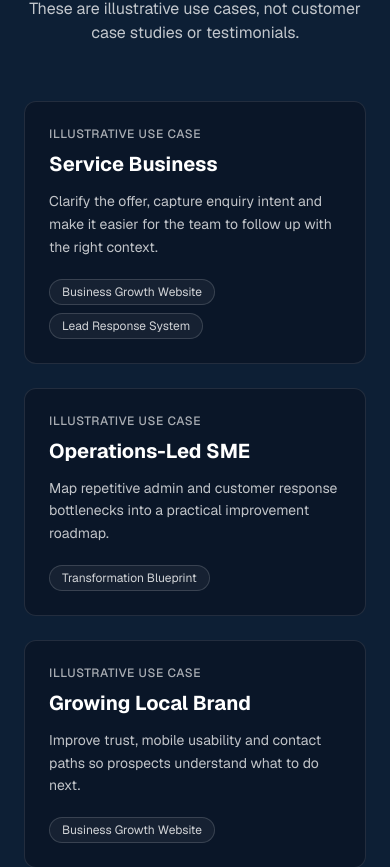
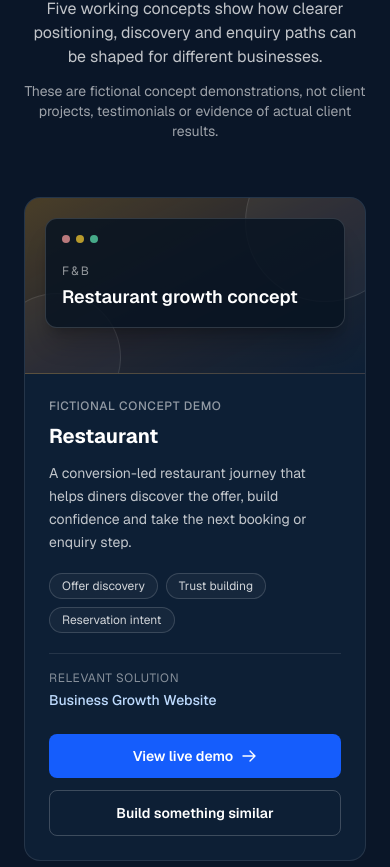
Before and after one commit to roylamcw/swift-sense-digital, a Next.js app: page / in a window 390 px wide. Shown: the part 8276-9143 px from the top of the page. Built offline with nearby package versions, Linux system fonts and the light colour scheme.

Commit message:
Integrate approved concept demo portfolio (#1)
Publish five approved concept demos, capability statement, and demo-to-enquiry journeys.

```diff
--- a/app/components/conversion-tracking.ts
+++ b/app/components/conversion-tracking.ts
@@ -6,7 +6,9 @@ export type ConversionEventName =
   | "form_submission_success"
   | "email_link_click"
   | "whatsapp_link_click"
-  | "primary_contact_cta_click";
+  | "primary_contact_cta_click"
+  | "concept_demo_click"
+  | "capability_statement_download";
 
 type EventProperties = Record<string, string | number | boolean>;
 
--- a/app/layout.tsx
+++ b/app/layout.tsx
@@ -38,6 +38,9 @@ export const metadata: Metadata = {
     "Lead Response System",
     "Transformation Blueprint",
     "Business Transformation Singapore",
+    "Event Agency Website Singapore",
+    "Tuition Centre Website Singapore",
+    "SME Website Concept Demo",
   ],
 
   authors: [
--- a/app/page.tsx
+++ b/app/page.tsx
@@ -4,10 +4,8 @@ import TrackedLink from "./components/TrackedLink";
 
 const navLinks = [
   { label: "Products", href: "#products" },
+  { label: "Concept Demos", href: "#concept-demos" },
   { label: "Founder", href: "#founder" },
-  { label: "Why Us", href: "#why-us" },
-  { label: "Examples", href: "#examples" },
-  { label: "Pricing", href: "#pricing" },
   { label: "Process", href: "#process" },
   { label: "FAQ", href: "#faq" },
   { label: "Contact", href: "#contact" },
@@ -18,6 +16,8 @@ const CONTACT_PHONE_DISPLAY = "+65 9237 1516";
 const CONTACT_PHONE_HREF = "tel:+6592371516";
 const CONTACT_WHATSAPP = "https://wa.me/6592371516";
 const CONTACT_LINKEDIN = "https://www.linkedin.com/company/swiftsensedigital/";
+const CAPABILITY_STATEMENT_HREF =
+  "/SSD-One-Page-Capability-Statement-v1.2.pdf";
 
 const problems = [
   {
@@ -92,24 +92,71 @@ const whySwiftSense = [
   },
 ];
 
-const exampleUseCases = [
+const conceptDemos = [
   {
-    name: "Service Business",
+    name: "Restaurant",
+    brand: "Restaurant growth concept",
+    sector: "F&B",
     description:
-      "Clarify the offer, capture enquiry intent and make it easier for the team to follow up with the right context.",
-    tags: ["Business Growth Website", "Lead Response System"],
+      "A conversion-led restaurant journey that helps diners discover the offer, build confidence and take the next booking or enquiry step.",
+    journey: ["Offer discovery", "Trust building", "Reservation intent"],
+    solution: "Business Growth Website",
+    href: "https://ssd-restaurant-demo.roylamcw.chatgpt.site",
+    accent:
+      "from-amber-500/25 via-orange-500/10 to-transparent",
+    signal: "Discover · Decide · Reserve",
   },
   {
-    name: "Operations-Led SME",
+    name: "Part-Time Staffing",
+    brand: "Staffing platform concept",
+    sector: "Staffing & recruitment",
     description:
-      "Map repetitive admin and customer response bottlenecks into a practical improvement roadmap.",
-    tags: ["Transformation Blueprint"],
+      "A dual-audience experience that separates client and member journeys while reducing friction around staffing requests and applications.",
+    journey: ["Client requests", "Member onboarding", "Clear next actions"],
+    solution: "Business Growth Website + Lead Response System",
+    href: "https://ssd-staffing-demo.roylamcw.chatgpt.site",
+    accent:
+      "from-emerald-500/25 via-cyan-500/10 to-transparent",
+    signal: "Request · Match · Mobilise",
   },
   {
-    name: "Growing Local Brand",
+    name: "Property Investment",
+    brand: "Advisory journey concept",
+    sector: "Property services",
     description:
-      "Improve trust, mobile usability and contact paths so prospects understand what to do next.",
-    tags: ["Business Growth Website"],
+      "A trust-first advisory journey that organises complex information and guides investors toward a more useful consultation.",
+    journey: ["Opportunity discovery", "Investor education", "Consultation intent"],
+    solution: "Business Growth Website",
+    href: "https://ssd-property-demo.roylamcw.chatgpt.site",
+    accent:
+      "from-violet-500/25 via-blue-500/10 to-transparent",
+    signal: "Explore · Understand · Enquire",
+  },
+  {
+    name: "Luma Events",
+    brand: "Events ecosystem concept",
+    sector: "Events",
+    description:
+      "A premium, production-led concept for agencies, venues, weddings and specialist event partners, built around a structured event brief.",
+    journey: ["Experience showcase", "Service discovery", "Event brief"],
+    solution: "Business Growth Website + Lead Response System",
+    href: "https://ssd-events-demo.roylamcw.chatgpt.site",
+    accent:
+      "from-fuchsia-500/25 via-purple-500/10 to-transparent",
+    signal: "Imagine · Plan · Deliver",
+  },
+  {
+    name: "Brightward Learning",
+    brand: "Tuition & enrichment concept",
+    sector: "Education",
+    description:
+      "A warm, parent-friendly concept that makes programme, subject and level discovery clearer before a trial request.",
+    journey: ["Programme filtering", "Level selection", "Trial request"],
+    solution: "Business Growth Website + Lead Response System",
+    href: "https://ssd-tuition-demo.roylamcw.chatgpt.site",
+    accent:
+      "from-sky-500/25 via-teal-500/10 to-transparent",
+    signal: "Discover · Learn · Progress",
   },
 ];
 
@@ -495,35 +542,153 @@ export default function Home() {
           </div>
         </section>
 
-        <section id="examples" className="border-t border-white/10 bg-[#0d1f35] px-6 py-20 md:py-28">
+        <section id="concept-demos" className="border-t border-white/10 px-6 py-20 md:py-28">
           <div className="mx-auto max-w-6xl">
-            <div className="mx-auto max-w-2xl text-center">
+            <div className="mx-auto max-w-3xl text-center">
               <p className="mb-3 text-sm font-medium uppercase tracking-wider text-blue-300">
-                Example applications
+                Concept demo portfolio
               </p>
               <h2 className="text-3xl font-bold tracking-tight md:text-4xl">
-                How the launch products can be applied
+                See what your customer journey could become
               </h2>
               <p className="mt-4 text-white/75">
-                These are illustrative use cases, not customer case studies or testimonials.
+                Five working concepts show how clearer positioning, discovery and enquiry paths
+                can be shaped for different businesses.
+              </p>
+              <p className="mt-3 text-sm text-white/60">
+                These are fictional concept demonstrations, not client projects, testimonials or
+                evidence of actual client results.
               </p>
             </div>
-            <div className="mt-14 grid gap-6 lg:grid-cols-3">
-              {exampleUseCases.map((project) => (
-                <article key={project.name} className="rounded-xl border border-white/10 bg-[#0a1628] p-6">
-                  <p className="text-xs font-medium uppercase tracking-wider text-white/65">Illustrative use case</p>
-                  <h3 className="mt-2 text-xl font-bold">{project.name}</h3>
-                  <p className="mt-3 text-sm leading-relaxed text-white/75">{project.description}</p>
-                  <div className="mt-5 flex flex-wrap gap-2">
-                    {project.tags.map((tag) => (
-                      <span key={tag} className="rounded-full border border-white/15 bg-white/5 px-3 py-1 text-xs text-white/80">
-                        {tag}
-                      </span>
-                    ))}
+
+            <div className="mt-14 grid gap-6 md:grid-cols-2 xl:grid-cols-3">
+              {conceptDemos.map((demo) => (
+                <article
+                  key={demo.name}
+                  className="group flex overflow-hidden rounded-2xl border border-white/10 bg-[#0d1f35] transition-transform duration-300 hover:-translate-y-1 hover:border-blue-400/30"
+                >
+                  <div className="flex w-full flex-col">
+                    <div
+                      className={`relative min-h-44 overflow-hidden border-b border-white/10 bg-gradient-to-br ${demo.accent} p-5`}
+                    >
+                      <div className="pointer-events-none absolute -right-10 -top-14 h-40 w-40 rounded-full border border-white/10 bg-white/[0.04]" />
+                      <div className="pointer-events-none absolute -bottom-12 -left-8 h-32 w-32 rounded-full border border-white/10 bg-white/[0.03]" />
+                      <div className="relative rounded-xl border border-white/15 bg-[#081321]/85 p-4 shadow-xl shadow-black/20">
+                        <div className="flex items-center gap-1.5" aria-hidden="true">
+                          <span className="h-2 w-2 rounded-full bg-red-300/70" />
+                          <span className="h-2 w-2 rounded-full bg-amber-300/70" />
+                          <span className="h-2 w-2 rounded-full bg-emerald-300/70" />
+                        </div>
+                        <div className="mt-5 flex items-end justify-between gap-4">
+                          <div>
+                            <p className="text-xs uppercase tracking-[0.18em] text-white/55">
+                              {demo.sector}
+                            </p>
+                            <p className="mt-1 text-lg font-semibold">{demo.brand}</p>
+                          </div>
+                          <span className="hidden rounded-full border border-white/15 bg-white/5 px-3 py-1 text-[11px] text-white/70 sm:inline-flex">
+                            {demo.signal}
+                          </span>
+                        </div>
+                      </div>
+                    </div>
+
+                    <div className="flex flex-1 flex-col p-6">
+                      <p className="text-xs font-medium uppercase tracking-wider text-white/55">
+                        Fictional concept demo
+                      </p>
+                      <h3 className="mt-2 text-xl font-bold">{demo.name}</h3>
+                      <p className="mt-3 text-sm leading-relaxed text-white/75">
+                        {demo.description}
+                      </p>
+                      <div className="mt-5 flex flex-wrap gap-2">
+                        {demo.journey.map((item) => (
+                          <span
+                            key={item}
+                            className="rounded-full border border-white/15 bg-white/[0.04] px-3 py-1 text-xs text-white/80"
+                          >
+                            {item}
+                          </span>
+                        ))}
+                      </div>
+                      <div className="mt-5 border-t border-white/10 pt-4">
+                        <p className="text-xs uppercase tracking-wider text-white/50">
+                          Relevant solution
+                        </p>
+                        <p className="mt-1 text-sm font-medium text-blue-200">{demo.solution}</p>
+                      </div>
+                      <div className="mt-6 flex flex-col gap-3 sm:flex-row">
+                        <TrackedLink
+                          href={demo.href}
+                          target="_blank"
+                          rel="noopener noreferrer"
+                          eventName="concept_demo_click"
+                          eventProperties={{ demo: demo.name, location: "portfolio" }}
+                          className="inline-flex flex-1 items-center justify-center gap-2 rounded-lg bg-blue-600 px-4 py-3 text-sm font-semibold transition-colors hover:bg-blue-500"
+                        >
+                          View live demo
+                          <ArrowIcon />
+                        </TrackedLink>
+                        <TrackedLink
+                          href="#contact"
+                          eventName="primary_contact_cta_click"
+                          eventProperties={{
+                            location: `concept-demo:${demo.name}`,
+                          }}
+                          className="inline-flex flex-1 items-center justify-center rounded-lg border border-white/20 px-4 py-3 text-center text-sm font-semibold transition-colors hover:border-white/40 hover:bg-white/5"
+                        >
+                          Build something similar
+                        </TrackedLink>
+                      </div>
+                    </div>
                   </div>
                 </article>
               ))}
             </div>
+
+            <div className="mt-10 rounded-2xl border border-blue-400/20 bg-blue-500/[0.08] p-6 text-center md:p-8">
+              <h3 className="text-xl font-bold">The strongest demo starts with your business.</h3>
+              <p className="mx-auto mt-3 max-w-2xl text-sm leading-relaxed text-white/75">
+                Share your current website or customer journey. Swift Sense Digital can identify
+                the most useful concept to build before recommending a full project.
+              </p>
+              <TrackedLink
+                href="#contact"
+                eventName="primary_contact_cta_click"
+                eventProperties={{ location: "concept-demo-summary" }}
+                className="mt-6 inline-flex items-center gap-2 rounded-lg bg-blue-600 px-6 py-3 text-sm font-semibold transition-colors hover:bg-blue-500"
+              >
+                Discuss your website
+                <ArrowIcon />
+              </TrackedLink>
+            </div>
+          </div>
+        </section>
+
+        <section id="capability" className="border-t border-white/10 bg-[#0d1f35] px-6 py-16 md:py-20">
+          <div className="mx-auto flex max-w-6xl flex-col gap-8 rounded-2xl border border-white/10 bg-[#0a1628] p-7 md:flex-row md:items-center md:justify-between md:p-10">
+            <div className="max-w-2xl">
+              <p className="text-sm font-medium uppercase tracking-wider text-blue-300">
+                Company overview
+              </p>
+              <h2 className="mt-3 text-2xl font-bold tracking-tight md:text-3xl">
+                A one-page view of what Swift Sense Digital does
+              </h2>
+              <p className="mt-3 text-sm leading-relaxed text-white/75">
+                Download the approved capability statement for SSD&apos;s positioning, services,
+                working approach and commercial contact details.
+              </p>
+            </div>
+            <TrackedLink
+              href={CAPABILITY_STATEMENT_HREF}
+              download
+              eventName="capability_statement_download"
+              eventProperties={{ location: "homepage" }}
+              className="inline-flex shrink-0 items-center justify-center gap-2 rounded-lg border border-blue-300/35 bg-blue-500/10 px-6 py-3 text-sm font-semibold text-blue-100 transition-colors hover:border-blue-200/60 hover:bg-blue-500/20"
+            >
+              Download capability statement
+              <ArrowIcon />
+            </TrackedLink>
           </div>
         </section>
 
```
Also changed, not shown: 2 other files (tests, documents, lock files or other folders).
